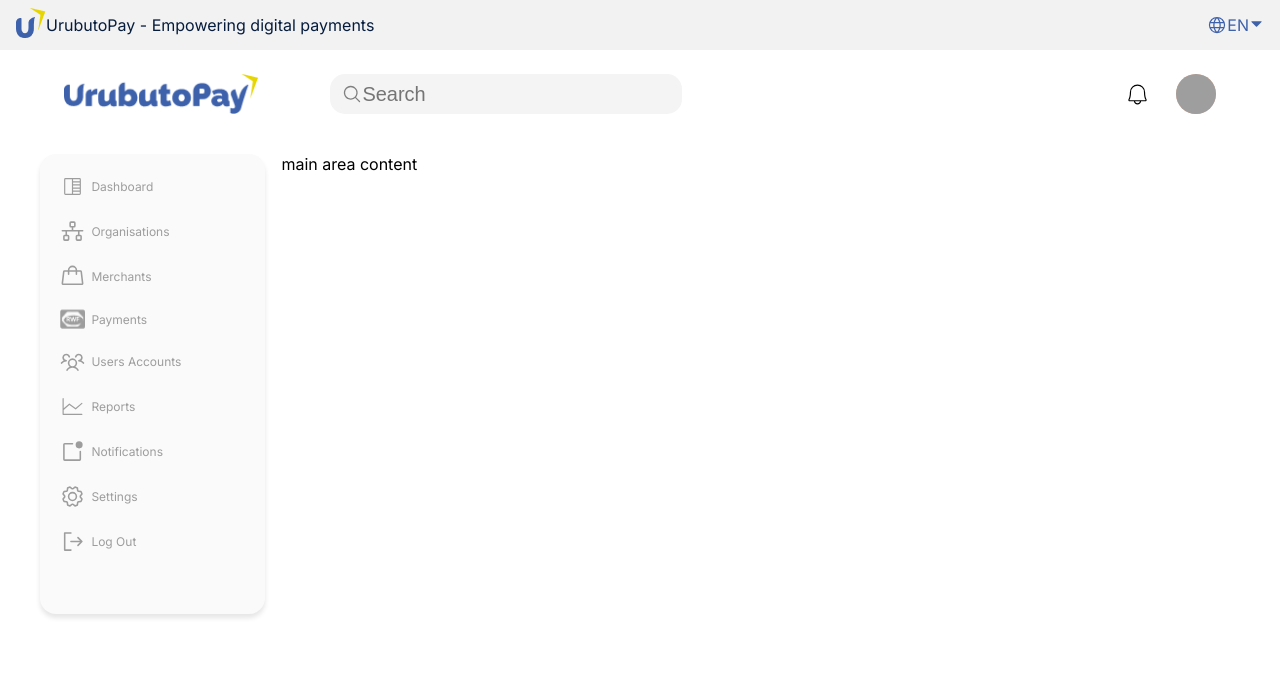
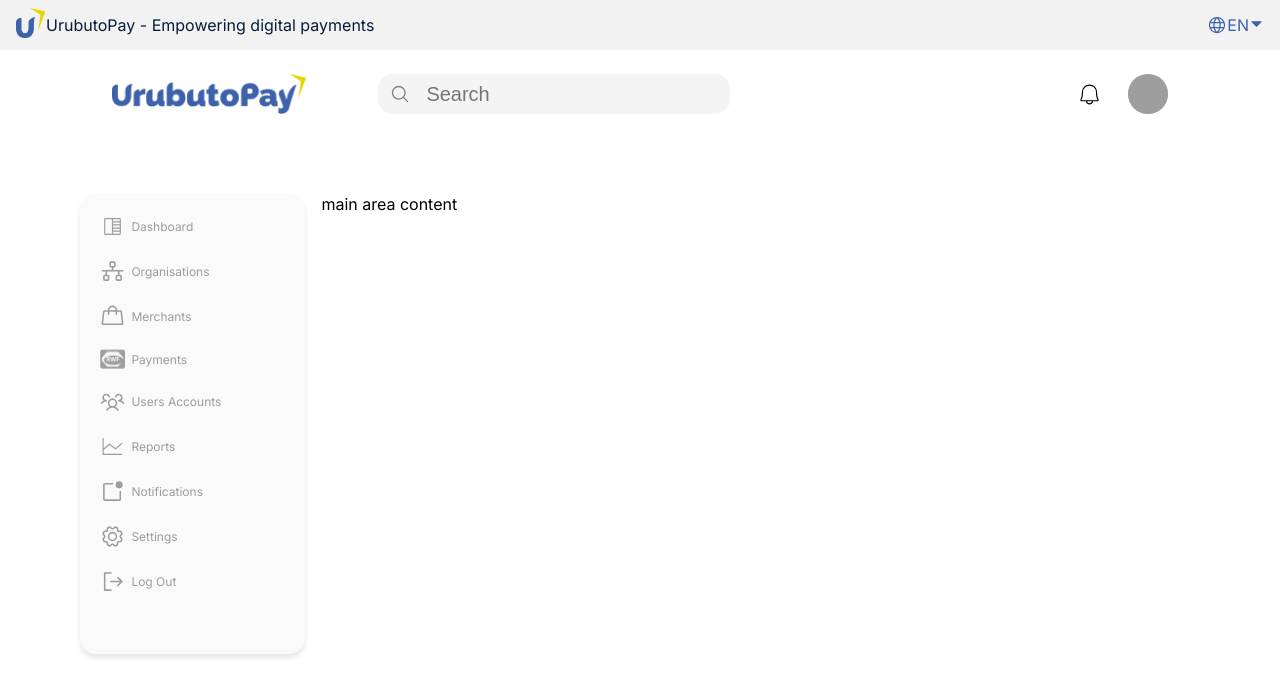
Before and after one commit to andyk2000/u-app, a Next.js app: page /dashboard in a window 1280 px wide. Shown: the top 696 px of the page. Built offline with nearby package versions, Linux system fonts and the light colour scheme; grey boxes are pictures that could not be loaded.

Commit message:
update the page margins

```diff
--- a/src/app/dashboard/page.module.css
+++ b/src/app/dashboard/page.module.css
@@ -32,8 +32,8 @@
 }
 
 .secondNav {
-  margin-left: 4rem;
-  margin-right: 4rem;
+  margin-left: 7rem;
+  margin-right: 7rem;
   margin-top: 1.5rem;
   display: flex;
   justify-content: space-between;
@@ -54,6 +54,7 @@
 }
 
 .searchInput {
+  padding-left: 1rem;
   outline: none;
   width: 20rem;
   font-size: 1.25rem;
@@ -85,8 +86,8 @@
 }
 
 .mainArea {
-  margin-inline: 2.5rem;
-  margin-top: 2.5rem;
+  margin-inline: 5rem;
+  margin-top: 5rem;
   display: flex;
   flex-direction: row;
   color: black;
```
